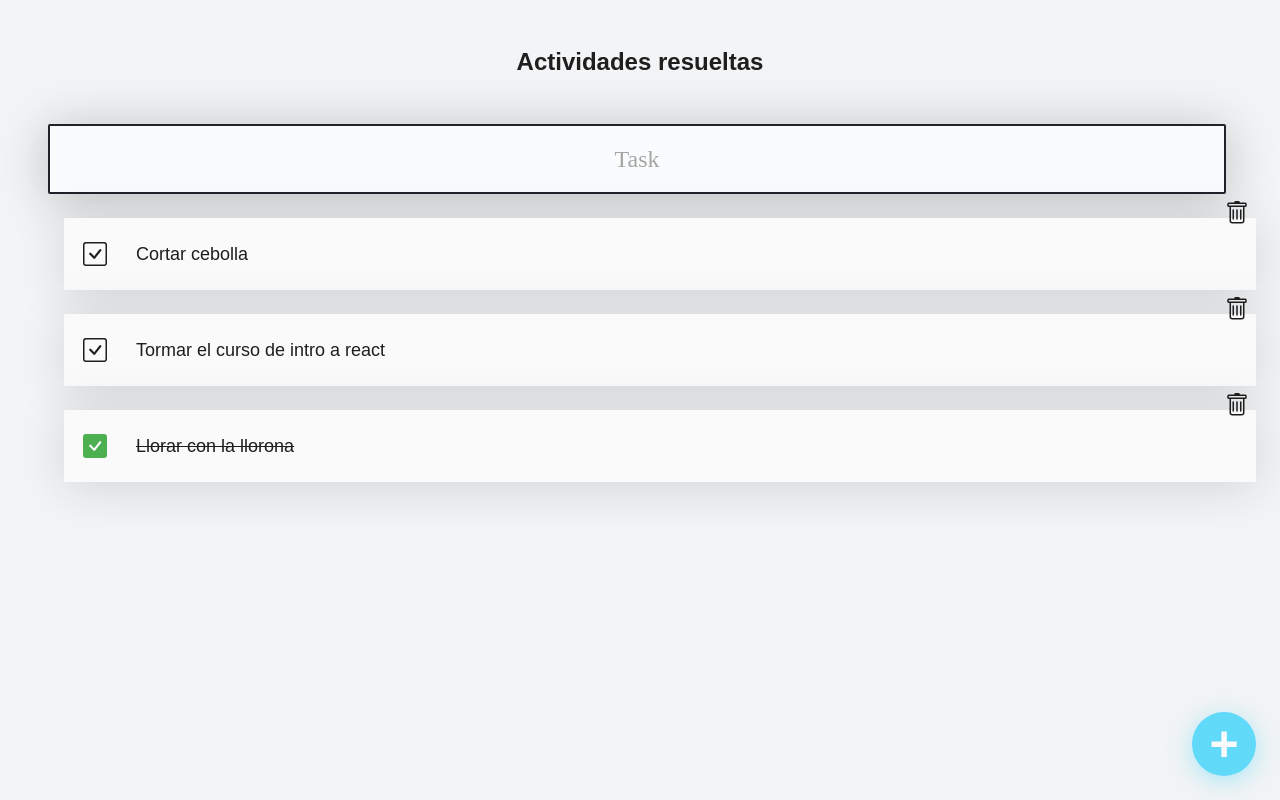
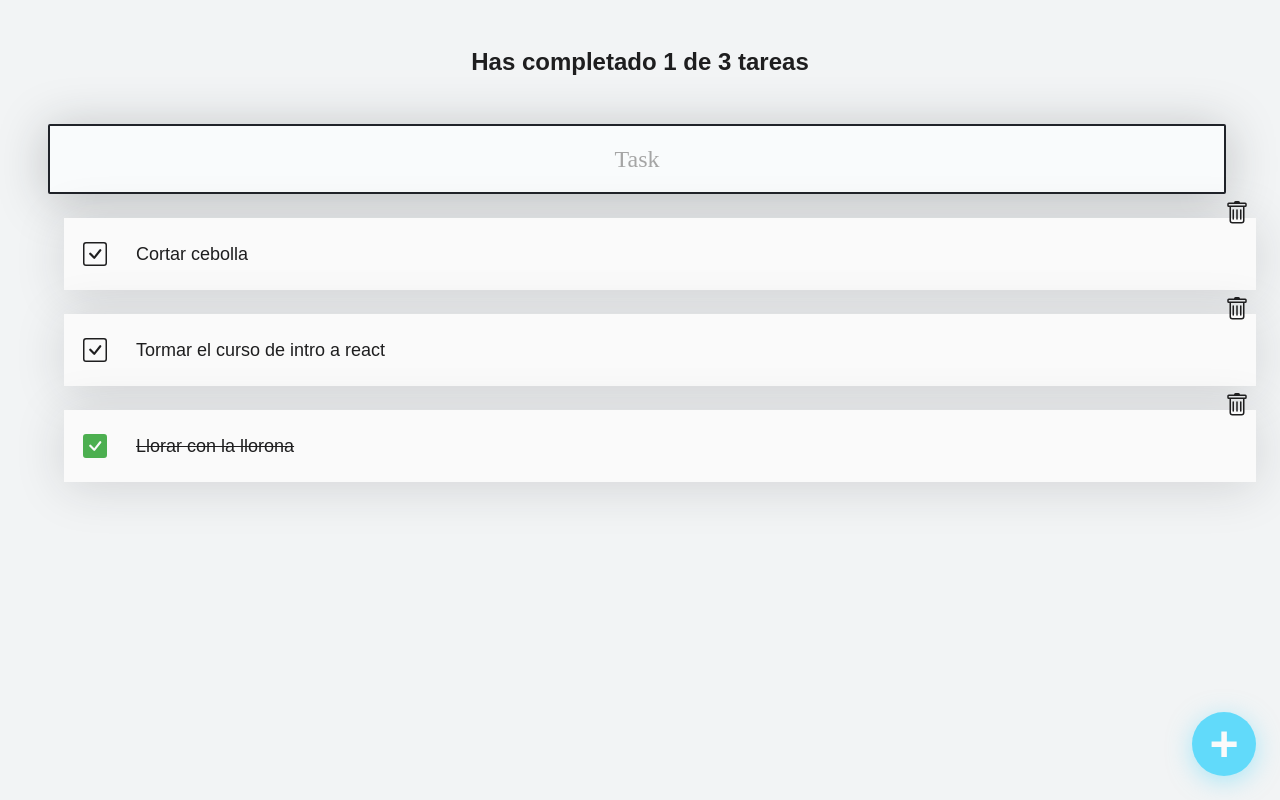
Before and after one commit to visvs/TODO_app, a React (Create React App) app: page / in a window 1280 px wide. Built offline with nearby package versions, Linux system fonts and the light colour scheme.

Commit message:
feat: Añadida funcionalidad para filtrar tareas dependiendo del estado de la variable de busqueda

```diff
--- a/src/App.js
+++ b/src/App.js
@@ -4,19 +4,49 @@ import { TodoSearch } from "./componentes/TodoSearch.js";
 import { TodoList } from "./componentes/TodoList.js";
 import { TodoItem } from "./componentes/TodoItem.js";
 import { CreateTodoButton } from "./componentes/CreateTodoButton.js";
+import React from "react";
 //import './App.css';
-const todos=[
+const defaultTodos=[
   {text:'Cortar cebolla', completed:false},
   {text:'Tormar el curso de intro a react', completed:false},
   {text:'Llorar con la llorona', completed:true}
 ];
+
 function App() {
+  const [todos, setStateTodos] = React.useState(defaultTodos);
+
+  const [searchWord, setState] = React.useState('');
+  const completedTODOS = todos.filter(elem => elem.completed).length;
+  const totalTODOS = todos.length;
+
+  let searchTODOS = [];
+
+  if(!searchWord.length >= 1){
+    searchTODOS = todos;
+  }
+  else{
+    searchTODOS = todos.filter(todo =>{
+      const todoText = todo.text.toLowerCase();
+      const searchText = searchWord.toLowerCase();
+      return todoText.includes(searchText
+      )
+  })
+  }
+  //
+
   return (
    <react.Fragment>
-      <TodoCounter />
-      <TodoSearch />
+      <TodoCounter
+      total={totalTODOS}
+      completed={completedTODOS}
+      />
+      <TodoSearch
+        searchWord = {searchWord}
+        setState= {setState}
+      />
       <TodoList>
-        {todos.map(todo =>(<TodoItem
+        {searchTODOS.map(todo => (
+        <TodoItem
         key={todo.text}
         text={todo.text}
         completed = {todo.completed}
--- a/src/componentes/TodoCounter.js
+++ b/src/componentes/TodoCounter.js
@@ -11,9 +11,11 @@ function TodoCounter(){
         <h2 style={estilos}>Actividades resueltas</h2>
     );
 } */
-function TodoCounter(){
+function TodoCounter({total, completed}){
     return (
-        <h2 className="TodoCounter">Actividades resueltas</h2>
+        <h2 className="TodoCounter">
+            Has completado {completed} de {total} tareas
+        </h2>
     );
 }
 export  {TodoCounter};
--- a/src/componentes/TodoSearch.js
+++ b/src/componentes/TodoSearch.js
@@ -1,7 +1,9 @@
 import React from "react";
 import '../css/TodoSearch.css'
-function TodoSearch(){
-    const [searchWord, setState] = React.useState('');
+//Recibe estado compartido
+function TodoSearch({searchWord, setState}){
+    //Estado en componente Search
+    //const [searchWord, setState] = React.useState('');
 
     //Eventos
     const onSearchValueChange = (event) =>{
@@ -14,10 +16,7 @@ function TodoSearch(){
         className="TodoSearch"
         value={searchWord}
         onChange={onSearchValueChange}
-        placeholder="Task" />,
-        <p>
-            {searchWord}
-        </p>
+        placeholder="Task" />
     ];
 }
 
```
